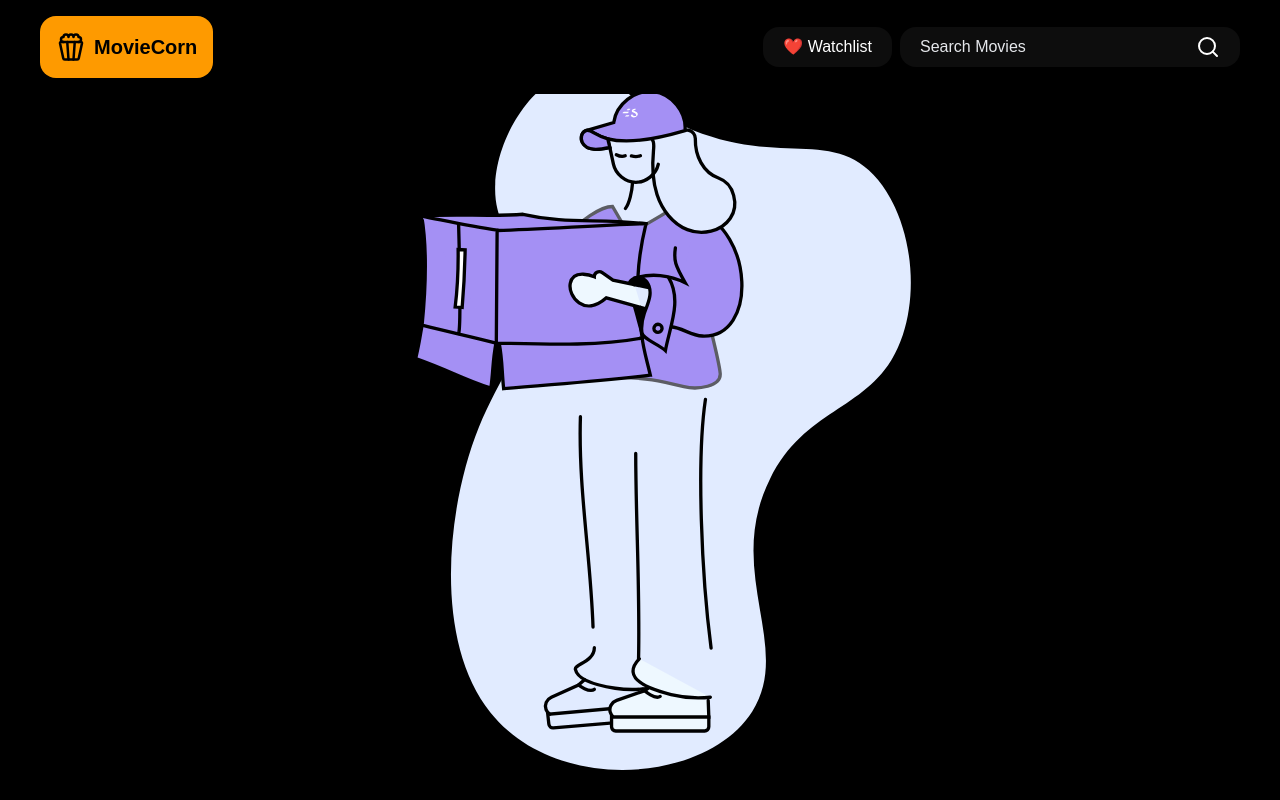
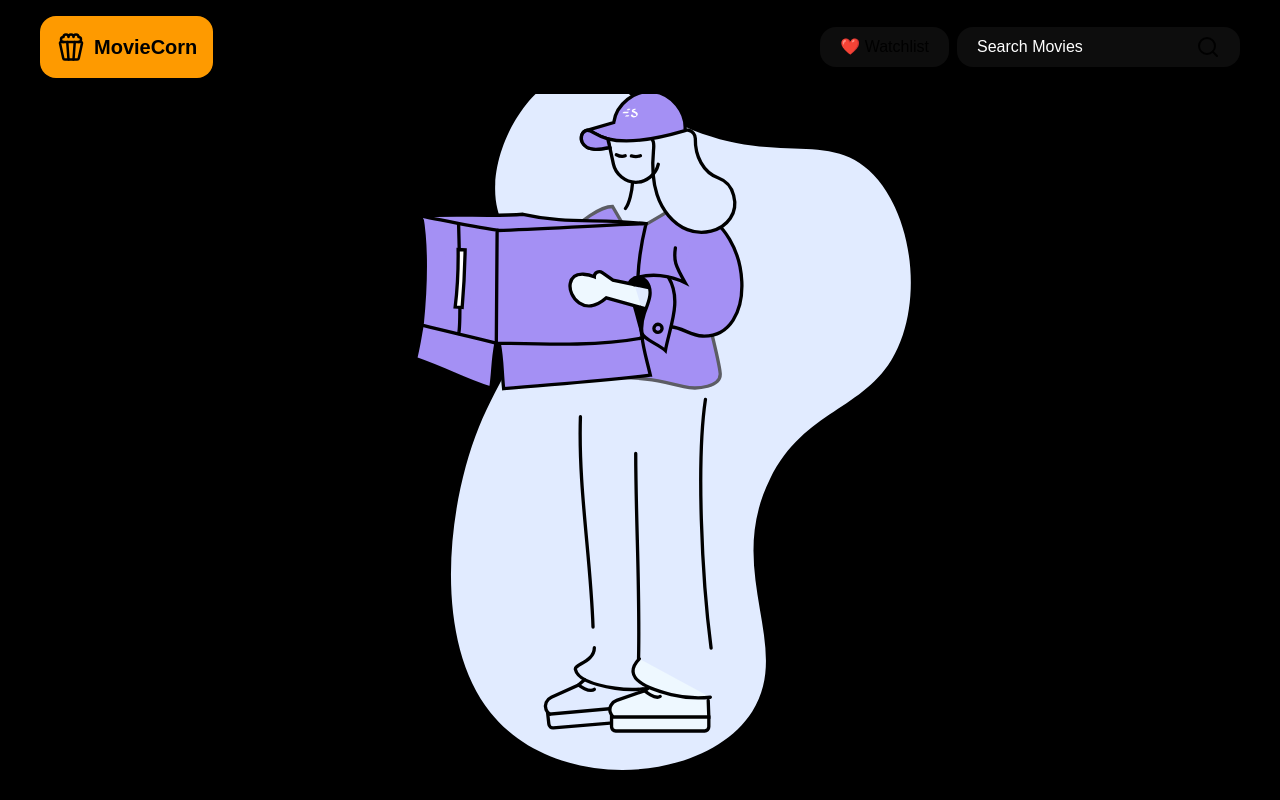
Before and after one commit to karansaini070/MovieCorn, a React (Vite) app: page /watchlist in a window 1280 px wide. Shown: the top 800 px of the page. Built offline with nearby package versions, Linux system fonts and the light colour scheme.

Commit message:
update code

```diff
--- a/src/components/HomeSlider.jsx
+++ b/src/components/HomeSlider.jsx
@@ -1,10 +1,9 @@
 import { Swiper, SwiperSlide } from "swiper/react";
-import { Autoplay, Navigation, Pagination, Mousewheel } from "swiper/modules";
+import { Autoplay, Pagination, Mousewheel } from "swiper/modules";
 import { useNavigate } from "react-router-dom";
 
 import "swiper/css";
 import "swiper/css/autoplay";
-import "swiper/css/navigation";
 import "swiper/css/pagination";
 import "swiper/css/mousewheel";
 
@@ -14,19 +13,33 @@ const HomeSlider = ({ movies }) => {
   return (
     <section className="w-full">
       <Swiper
-        modules={[Autoplay, Navigation, Pagination, Mousewheel]}
+        modules={[Autoplay, Pagination, Mousewheel]}
         slidesPerView={1}
         loop={true}
-        navigation
+
+        /*  arrows hata diye (big movie apps jaise) */
+        navigation={false}
+
+        /*  clean clickable dots */
         pagination={{ clickable: true }}
+
+        /*  CONTROLLED MOUSE WHEEL (MOST IMPORTANT UPGRADE) */
         mousewheel={{
-          enabled: true,
-          forceToAxis: true,   // Shift + scroll
+          forceToAxis: true,
+          sensitivity: 0.35,      // slow & premium
+          thresholdDelta: 70,     // accidental scroll block
+          releaseOnEdges: true,  // page scroll allow
         }}
+
+        /*  cinematic autoplay */
         autoplay={{
-          delay: 5000,
+          delay: 4500,
           disableOnInteraction: false,
+          pauseOnMouseEnter: true,
         }}
+
+        speed={900} // smooth transition
+
         className="w-full h-[60vh] sm:h-[70vh]"
       >
         {movies.map((movie) => (
@@ -49,7 +62,7 @@ const HomeSlider = ({ movies }) => {
 
                 <button
                   onClick={() => navigate(`/movie/${movie.id}`)}
-                  className="mt-4 inline-block bg-amber-500 text-black font-semibold px-6 py-3 rounded-full hover:bg-amber-400 transition"
+                  className="mt-4 inline-block bg-amber-500 text-black cursor-pointer font-semibold px-6 py-3 rounded-full hover:bg-amber-400 transition"
                 >
                   Watch Now
                 </button>
--- a/src/components/Navbar.jsx
+++ b/src/components/Navbar.jsx
@@ -40,6 +40,7 @@ const Navbar = () => {
       transition={{ type: "spring", stiffness: 120, damping: 20 }}
       className={`
         w-full
+
         flex flex-col sm:flex-row
         gap-4 sm:gap-0
         justify-between items-center
@@ -81,10 +82,13 @@ const Navbar = () => {
           animate={{ opacity: 1, y: 0 }}
           whileHover={{ scale: 1.03 }}
           transition={{ duration: 0.3, ease: "easeOut" }}
-          className="bg-white/5 backdrop-blur-md hover:bg-white/10 flex justify-center items-center w-fit px-5 rounded-2xl"
+          className="bg-white/5 backdrop-blur-md hover:bg-white/10 flex justify-center items-center w-fit px-5 rounded-2xl
+             text-black dark:text-white"
         >
           ❤️ Watchlist
         </motion.button>
+
+
         <Searchbar />
       </div>
     </motion.header>
--- a/src/components/Searchbar.jsx
+++ b/src/components/Searchbar.jsx
@@ -10,7 +10,6 @@ function Searchbar() {
   const handleSearch = () => {
     if (!query.trim()) return;
     navigate(`/search?query=${query}`);
-
   };
 
   return (
@@ -19,23 +18,28 @@ function Searchbar() {
       animate={{ opacity: 1, y: 0 }}
       whileHover={{ scale: 1.03 }}
       transition={{ duration: 0.3, ease: "easeOut" }}
-      className="bg-white/5 backdrop-blur-md hover:bg-white/10 flex justify-between w-85 py-2 px-5 rounded-2xl"
+      className="bg-white/5 backdrop-blur-md hover:bg-white/10 h-10  flex justify-center items-center w-fit px-5 rounded-2xl
+             text-black dark:text-white"
     >
       <input
-        className="text-white outline-none placeholder:text-gray-200 bg-transparent flex-1"
         type="text"
         placeholder="Search Movies"
         value={query}
         onChange={(e) => setQuery(e.target.value)}
         onKeyDown={(e) => e.key === "Enter" && handleSearch()}
+        className="
+          flex-1 bg-transparent outline-none
+          placeholder:text-white
+          cursor-text
+        "
       />
 
       <motion.button
         onClick={handleSearch}
         whileTap={{ scale: 0.85 }}
         whileHover={{ rotate: 10 }}
-        transition={{ type: "spring", stiffness: 300 }}
-        className="text-2xl text-white ml-3"
+        transition={{ type: 'spring', stiffness: 300 }}
+        className="ml-3 text-black dark:text-white"
       >
         <Search />
       </motion.button>
--- a/src/components/Watchlist.jsx
+++ b/src/components/Watchlist.jsx
@@ -24,7 +24,7 @@ const Watchlist = () => {
   }
 
   return (
-    <section className="px-4 sm:px-8 lg:px-12 pt-50 text-white">
+    <section className="px-4 cursor-pointer sm:px-8 lg:px-12 pt-50 text-white">
       <h1 className="text-2xl sm:text-3xl font-semibold mb-8">
         ❤️ My Watchlist
       </h1>
```
Also changed, not shown: 1 other file (tests, documents, lock files or other folders).
